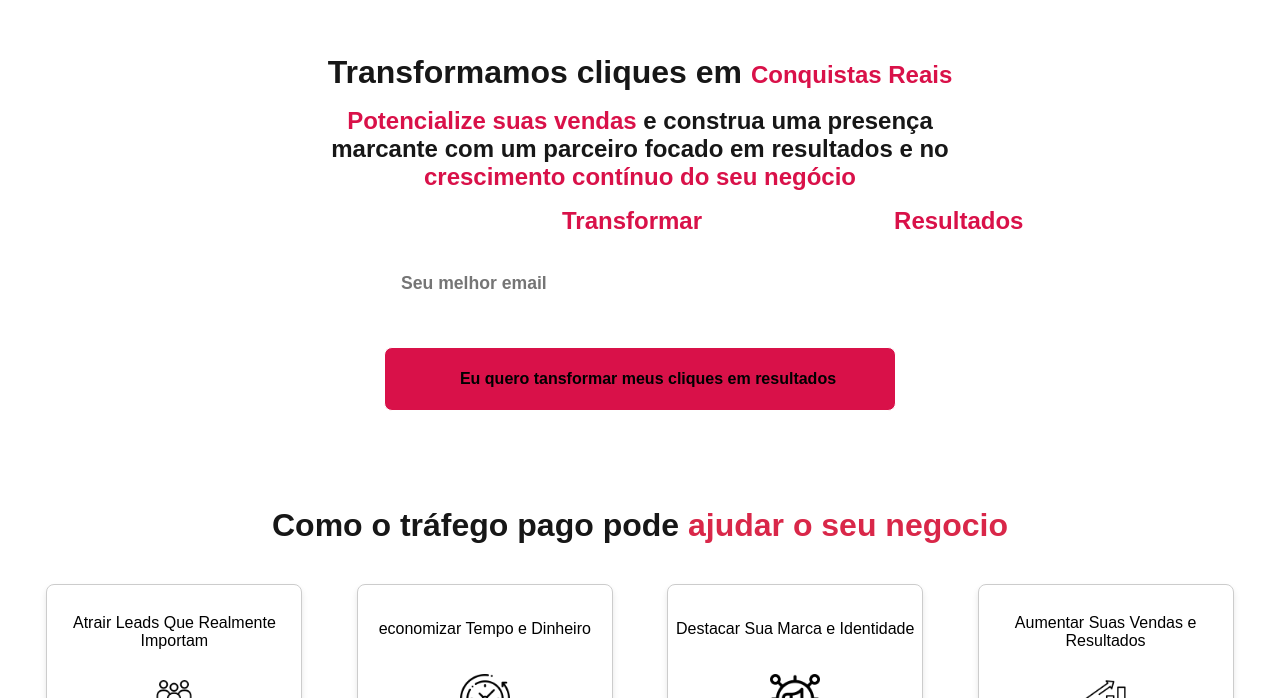
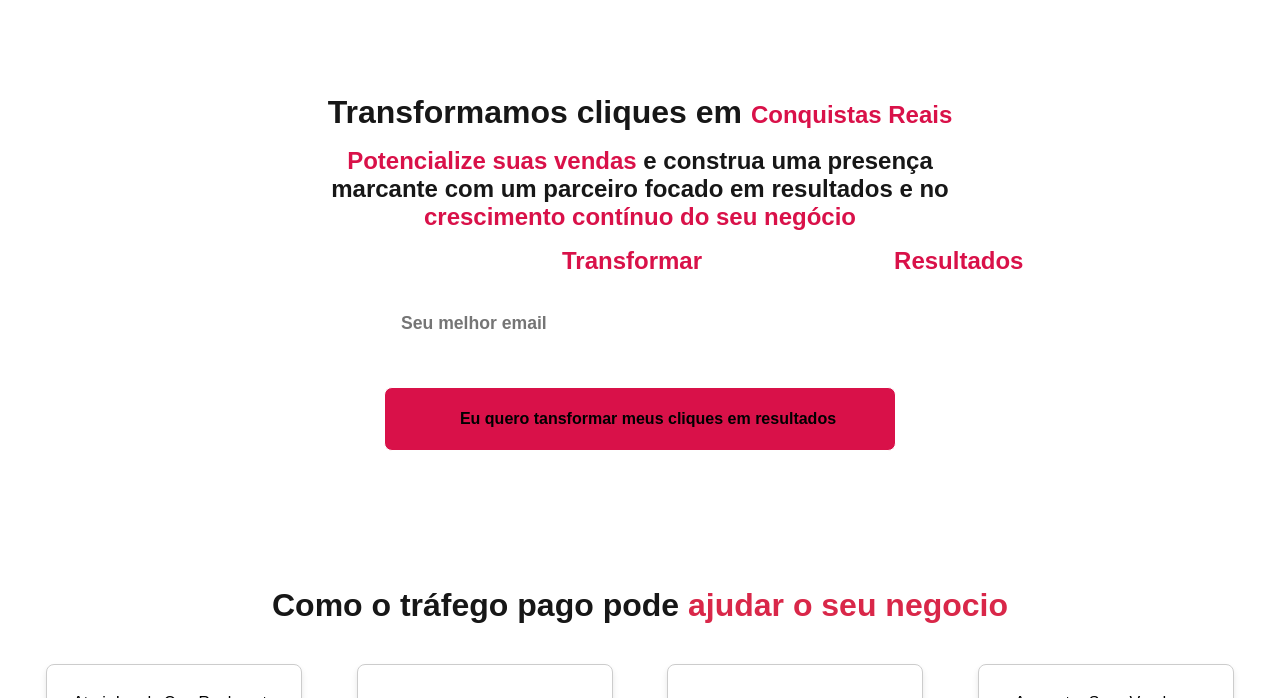
Before and after one commit to denner-august/WinnersGo, a Next.js app in the folder landing-page/: page / in a window 1280 px wide. Shown: the part 102-800 px from the top of the page. Built offline with nearby package versions, Linux system fonts and the light colour scheme.

Commit message:
ajuste css

```diff
--- a/landing-page/src/app/components/header/header.module.scss
+++ b/landing-page/src/app/components/header/header.module.scss
@@ -7,7 +7,7 @@
   height: auto;
   width: 100%;
 
-  margin: 5rem 0rem;
+  padding: 15vh 0rem;
 
   span {
     font-size: 1.5rem;
```
